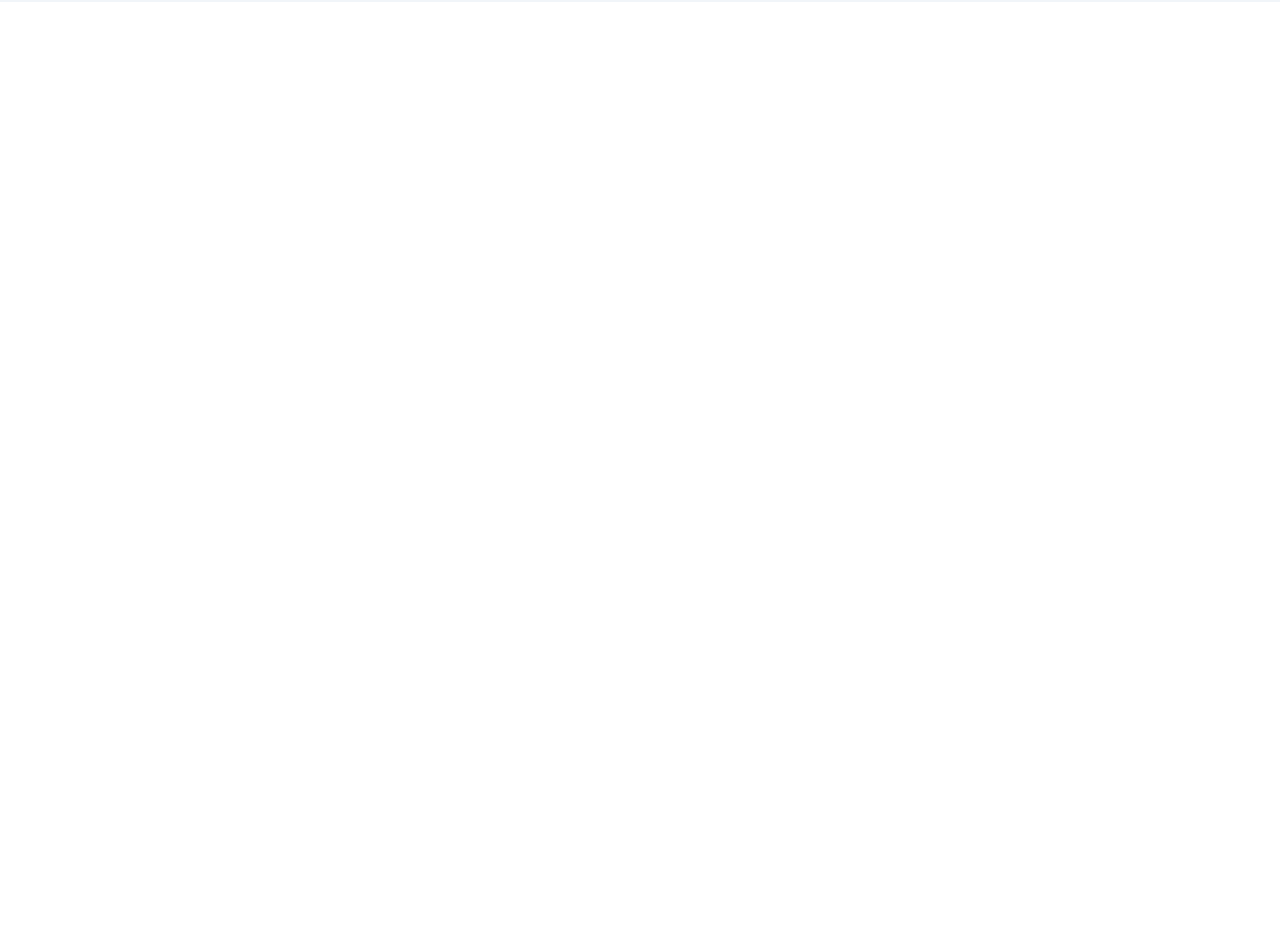
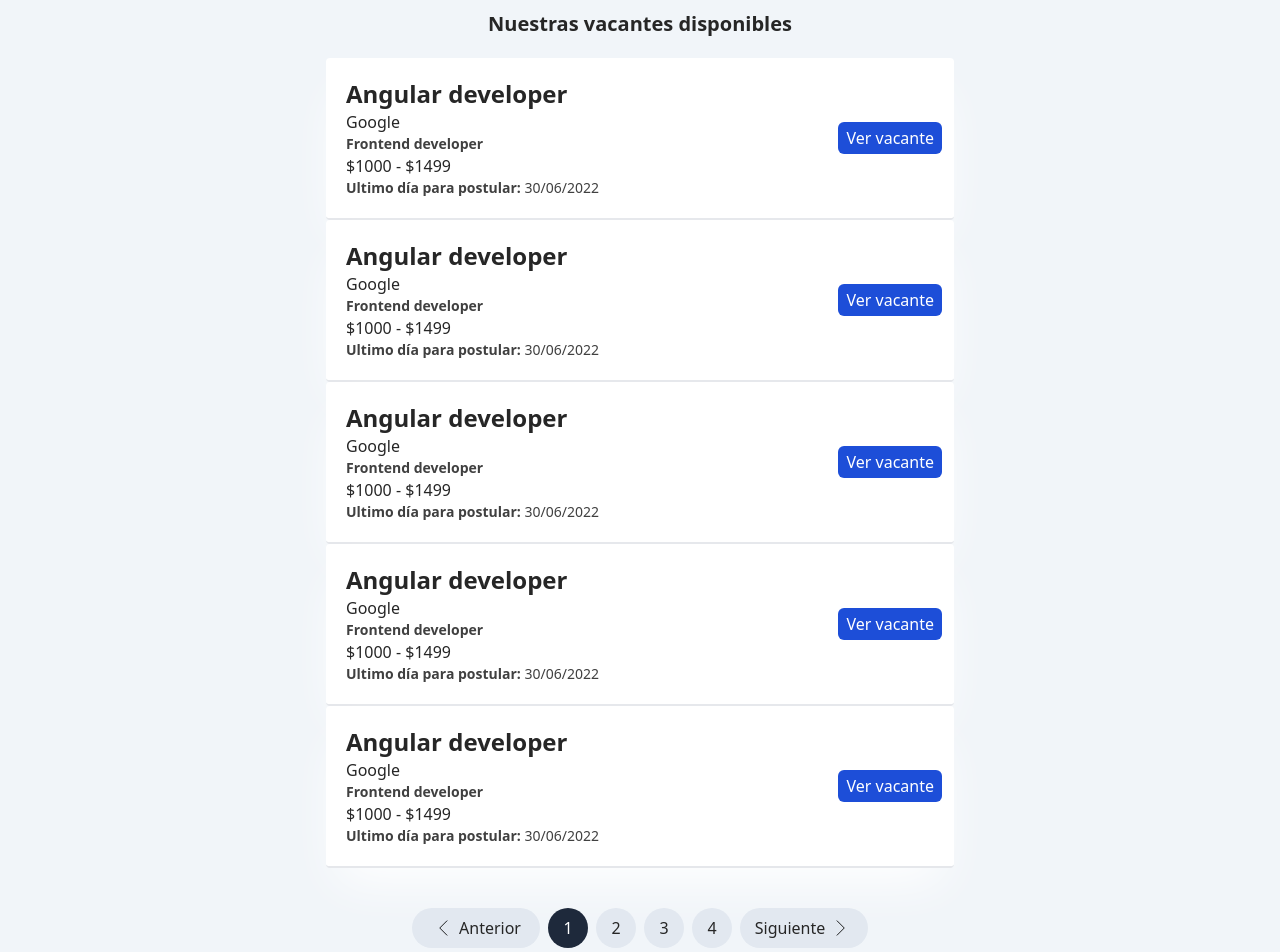
Before and after one commit to javiergranadosr/app-job, an Angular app: page /home in a window 1280 px wide. Shown: the part 480-1432 px from the top of the page. Before the commit the page ends 800 px from the top, so only its background shows below. Built offline with nearby package versions, Linux system fonts and the light colour scheme.

Commit message:
Se agrega maquetado de listado de vacantes

```diff
--- a/src/app/app.component.html
+++ b/src/app/app.component.html
@@ -1,2 +1,4 @@
 <app-navbar></app-navbar>
-<router-outlet></router-outlet>
+<main>
+  <router-outlet></router-outlet>
+</main>
--- /dev/null
+++ b/src/app/home/components/card-vacant/card-vacant.component.html
@@ -0,0 +1,18 @@
+<div
+  class="w-full bg-white md:flex md:flex-row md:flex-wrap md:justify-between md:items-center border-b-2 shadow-2xl shadow-white rounded"
+>
+  <div class="p-5">
+    <h1 class="text-neutral-800 font-bold text-2xl">Angular developer</h1>
+    <h2 class="text-neutral-800 font-normal text-base">Google</h2>
+    <p class="text-neutral-700 font-bold text-sm">Frontend developer</p>
+    <p class="text-neutral-800 font-normal text-base">$1000 - $1499</p>
+    <p class="text-neutral-700 font-normal text-sm">
+      <strong>Ultimo día para postular: </strong> 30/06/2022
+    </p>
+  </div>
+  <div class="flex flex-row justify-end">
+    <button class="w-auto h-8 rounded-md px-2 bg-blue-700 text-white m-3  hover:bg-blue-600">
+      Ver vacante
+    </button>
+  </div>
+</div>
--- /dev/null
+++ b/src/app/home/components/card-vacant/card-vacant.component.ts
@@ -0,0 +1,15 @@
+import { Component, OnInit } from '@angular/core';
+
+@Component({
+  selector: 'app-card-vacant',
+  templateUrl: './card-vacant.component.html',
+  styleUrls: ['./card-vacant.component.css']
+})
+export class CardVacantComponent implements OnInit {
+
+  constructor() { }
+
+  ngOnInit(): void {
+  }
+
+}
--- a/src/app/home/home.module.ts
+++ b/src/app/home/home.module.ts
@@ -5,13 +5,17 @@ import { HomeRoutingModule } from './home-routing.module';
 import { BannerComponent } from './sections/banner/banner.component';
 import { HomeComponent } from './home/home.component';
 import { FiltersComponent } from './sections/filters/filters.component';
+import { ListVacantsComponent } from './sections/list-vacants/list-vacants.component';
+import { CardVacantComponent } from './components/card-vacant/card-vacant.component';
 
 
 @NgModule({
   declarations: [
     BannerComponent,
     HomeComponent,
-    FiltersComponent
+    FiltersComponent,
+    ListVacantsComponent,
+    CardVacantComponent
   ],
   imports: [
     CommonModule,
--- a/src/app/home/home/home.component.html
+++ b/src/app/home/home/home.component.html
@@ -1,2 +1,3 @@
 <app-banner></app-banner>
 <app-filters></app-filters>
+<app-list-vacants></app-list-vacants>
--- a/src/app/home/sections/filters/filters.component.html
+++ b/src/app/home/sections/filters/filters.component.html
@@ -36,12 +36,12 @@
     </div>
     <div class="flex flex-row justify-center mb-3 lg:justify-end actions">
       <button
-        class="w-3/12 lg:w-1/12 h-8 rounded-md px-2 bg-blue-400 text-white mx-1"
+        class="w-3/12 lg:w-1/12 h-8 rounded-md px-2 bg-slate-800 hover:bg-slate-700 text-white mx-1"
       >
         Limpiar
       </button>
       <button
-        class="w-3/12 lg:w-1/12 h-8 rounded-md px-2 bg-blue-700 text-white mx-1"
+        class="w-3/12 lg:w-1/12 h-8 rounded-md px-2 bg-blue-700 text-white mx-1 hover:bg-blue-600"
       >
         Buscar
       </button>
--- /dev/null
+++ b/src/app/home/sections/list-vacants/list-vacants.component.html
@@ -0,0 +1,48 @@
+<section class="bg-slate-100 py-2 px-3">
+  <h3 class="mb-5 text-neutral-800 font-bold text-lg text-center lg:text-xl">
+    Nuestras vacantes disponibles
+  </h3>
+  <div class="container m-auto md:w-2/3 lg:w-1/2 h-full">
+    <app-card-vacant></app-card-vacant>
+    <app-card-vacant></app-card-vacant>
+    <app-card-vacant></app-card-vacant>
+    <app-card-vacant></app-card-vacant>
+    <app-card-vacant></app-card-vacant>
+    <div class="my-10 flex flex-row flex-wrap justify-center items-center">
+      <div
+        class="bg-slate-200 hover:bg-slate-300 h-10 leading-10 rounded-full text-center text-neutral-800 cursor-pointer mx-1 flex justify-center items-center w-32"
+      >
+        <img src="/assets/icon_prev.svg" alt="Icono anterior" class="w-7" />
+        <span class="text-base">Anterior</span>
+      </div>
+
+      <span
+        class="bg-slate-800 h-10 w-10 leading-10 rounded-full text-center text-white cursor-pointer mx-1 hidden sm:block"
+        >1</span
+      >
+      <span
+        class="bg-slate-200 hover:bg-slate-300 h-10 w-10 leading-10 rounded-full text-center text-neutral-800 cursor-pointer mx-1 hidden sm:block"
+        >2</span
+      >
+      <span
+        class="bg-slate-200 hover:bg-slate-300 h-10 w-10 leading-10 rounded-full text-center text-neutral-800 cursor-pointer mx-1 hidden sm:block"
+        >3</span
+      >
+      <span
+        class="bg-slate-200 hover:bg-slate-300 h-10 w-10 leading-10 rounded-full text-center text-neutral-800 cursor-pointer mx-1 hidden sm:block"
+        >4</span
+      >
+
+      <div
+        class="bg-slate-200 hover:bg-slate-300 h-10 leading-10 rounded-full text-center text-neutral-800 cursor-pointer mx-1 flex justify-center items-center w-32"
+      >
+        <span class="text-base">Siguiente</span>
+        <img
+          src="/assets/icon_prev.svg"
+          alt="Icono anterior"
+          class="w-7 rotate-180"
+        />
+      </div>
+    </div>
+  </div>
+</section>
--- /dev/null
+++ b/src/app/home/sections/list-vacants/list-vacants.component.ts
@@ -0,0 +1,15 @@
+import { Component, OnInit } from '@angular/core';
+
+@Component({
+  selector: 'app-list-vacants',
+  templateUrl: './list-vacants.component.html',
+  styleUrls: ['./list-vacants.component.css']
+})
+export class ListVacantsComponent implements OnInit {
+
+  constructor() { }
+
+  ngOnInit(): void {
+  }
+
+}
--- a/src/app/shared/navbar/navbar.component.html
+++ b/src/app/shared/navbar/navbar.component.html
@@ -1,5 +1,6 @@
-<nav
-  class="container mx-auto h-10 bg-white flex flex-nowrap flex-row justify-between items-center px-2"
+<nav class="w-full h-10 bg-white sticky top-0 z-50">
+  <div
+    class="container mx-auto flex flex-nowrap flex-row justify-between items-center px-2"
   >
     <a href="" class="text-base md:text-2xl"
       ><span class="text-black">Plataforma de </span>
@@ -11,4 +12,5 @@
       >
       <a href="" class="text-sm lg:text-base text-neutral-800">Crear cuenta</a>
     </div>
+  </div>
 </nav>
--- a/src/index.html
+++ b/src/index.html
@@ -7,7 +7,7 @@
   <meta name="viewport" content="width=device-width, initial-scale=1">
   <link rel="icon" type="image/x-icon" href="favicon.ico">
 </head>
-<body>
+<body class="bg-slate-100" >
   <app-root></app-root>
 </body>
 </html>
```
Also changed, not shown: src/app/home/components/card-vacant/card-vacant.component.css (added), src/app/home/sections/list-vacants/list-vacants.component.css (added), src/assets/icon_prev.svg (added). Lines whose indentation alone changed are shown as unchanged.
